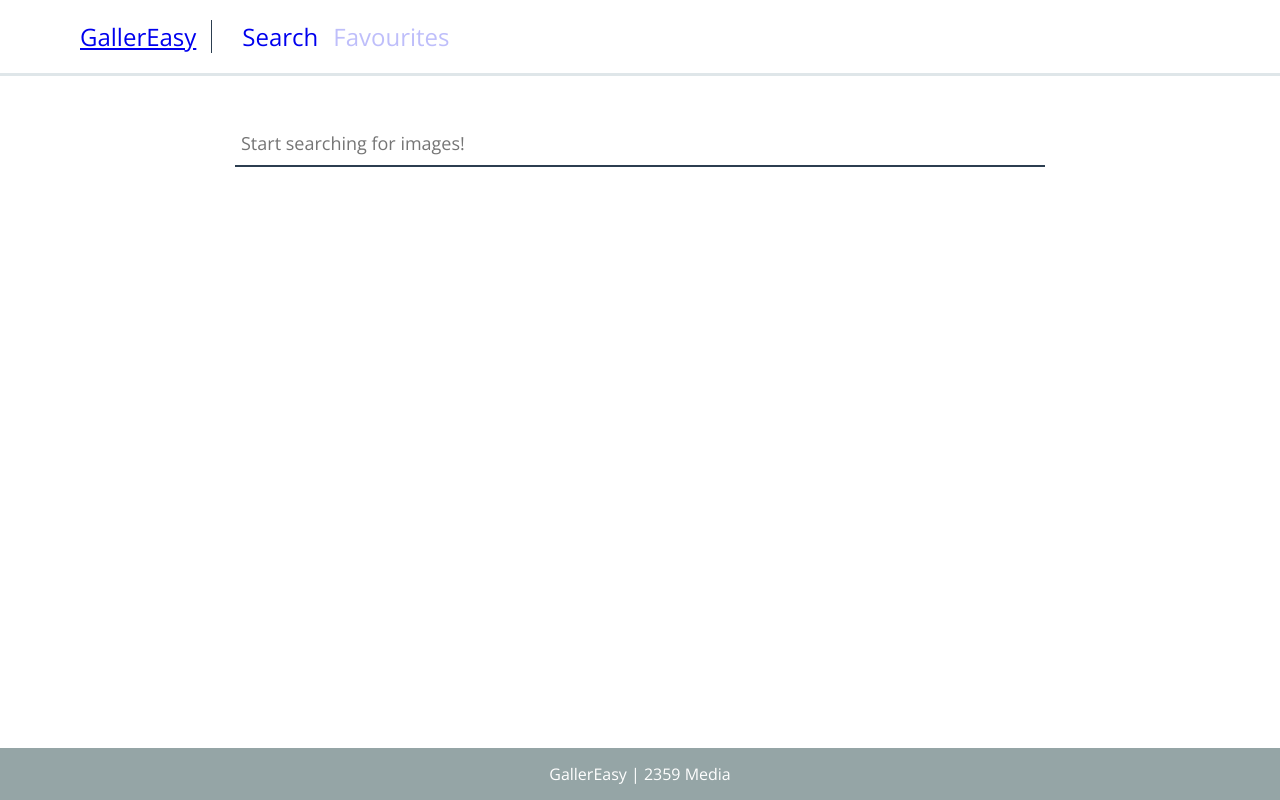
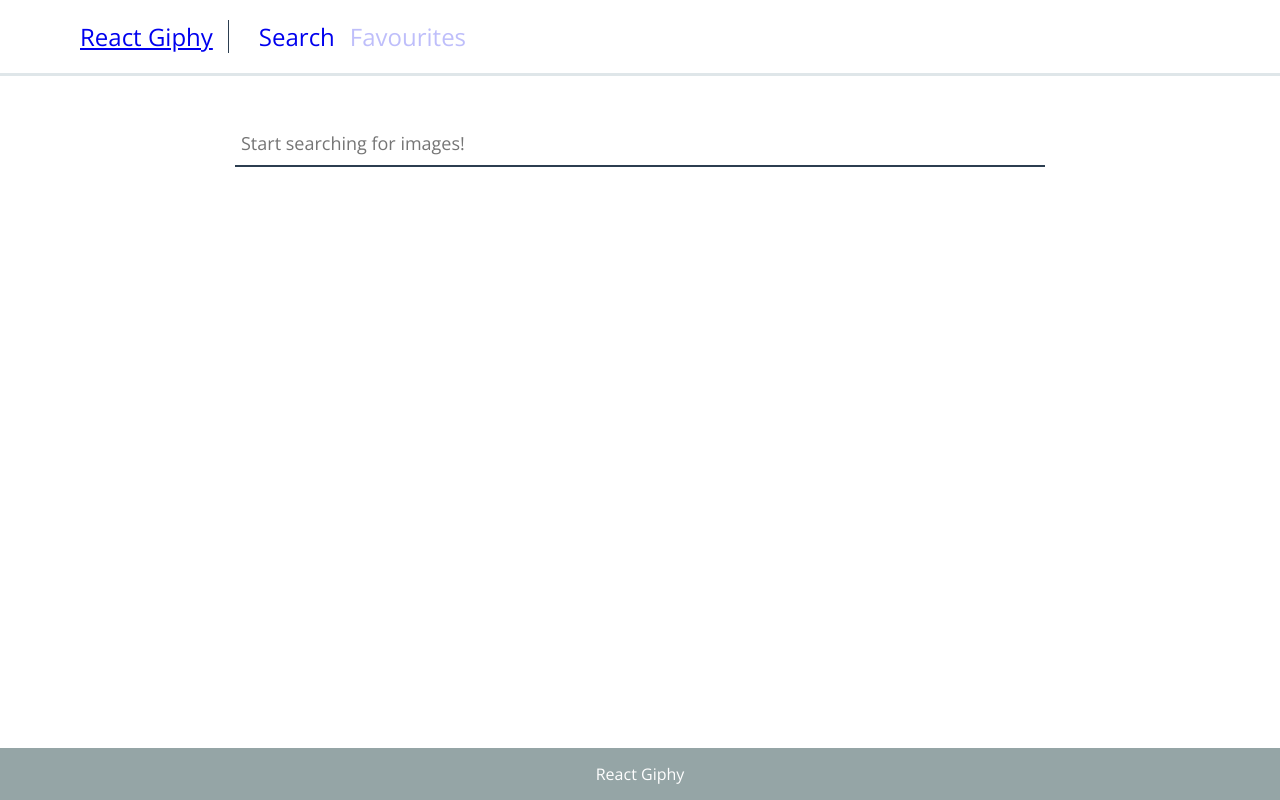
Before and after one commit to pandurijal/react-giphy, a React (Create React App) app: page / in a window 1280 px wide. Built offline with nearby package versions, Linux system fonts and the light colour scheme.

Commit message:
rebranding app

```diff
--- a/package.json
+++ b/package.json
@@ -1,6 +1,6 @@
 {
-  "homepage": "https://pandurijal.github.io/gallereasy",
-  "name": "gallereasy",
+  "homepage": "https://pandurijal.github.io/react-giphy",
+  "name": "react-giphy",
   "version": "0.1.0",
   "private": true,
   "dependencies": {
--- a/public/index.html
+++ b/public/index.html
@@ -24,7 +24,7 @@
       work correctly both with client-side routing and a non-root public URL.
       Learn how to configure a non-root public URL by running `npm run build`.
     -->
-    <title>GallerEasy</title>
+    <title>React Giphy</title>
   </head>
   <body>
     <noscript>You need to enable JavaScript to run this app.</noscript>
--- a/src/App.js
+++ b/src/App.js
@@ -12,9 +12,9 @@ class App extends Component {
 
   render() {
     return (
-      <Router basename="/gallereasy/">
+      <Router basename="/react-giphy/">
         <Switch>
-          {routes.map(route => (
+          {routes.map((route) => (
             <Route
               key={route.path}
               path={route.path}
--- a/src/Pages/MainPage.js
+++ b/src/Pages/MainPage.js
@@ -9,20 +9,20 @@ class App extends Component {
   constructor(props) {
     super(props);
     this.state = {
-      favImg: []
+      favImg: [],
     };
   }
 
   onFavClicked = (id, srcImg) => {
     let favImg = JSON.parse(localStorage.getItem("favImg")) || [];
-    const favIndex = favImg.findIndex(val => val.id === id);
+    const favIndex = favImg.findIndex((val) => val.id === id);
     if (favIndex !== -1) {
-      favImg = favImg.filter(val => val.id !== id);
+      favImg = favImg.filter((val) => val.id !== id);
     } else {
       favImg.push({ id, srcImg });
     }
     this.setState({
-      favImg
+      favImg,
     });
     localStorage.setItem("favImg", JSON.stringify(favImg));
   };
@@ -33,7 +33,7 @@ class App extends Component {
 
     return (
       <div className="App">
-        <Navbar title="GallerEasy">
+        <Navbar title="React Giphy">
           <Link to="/">
             <p className={`app-menu ${pathname === "/" ? "active" : ""}`}>
               Search
@@ -54,7 +54,7 @@ class App extends Component {
           )}
         </div>
         <Footer>
-          <p>GallerEasy | 2359 Media</p>
+          <p>React Giphy</p>
         </Footer>
       </div>
     );
```
Also changed, not shown: 1 other file (tests, documents, lock files or other folders).
